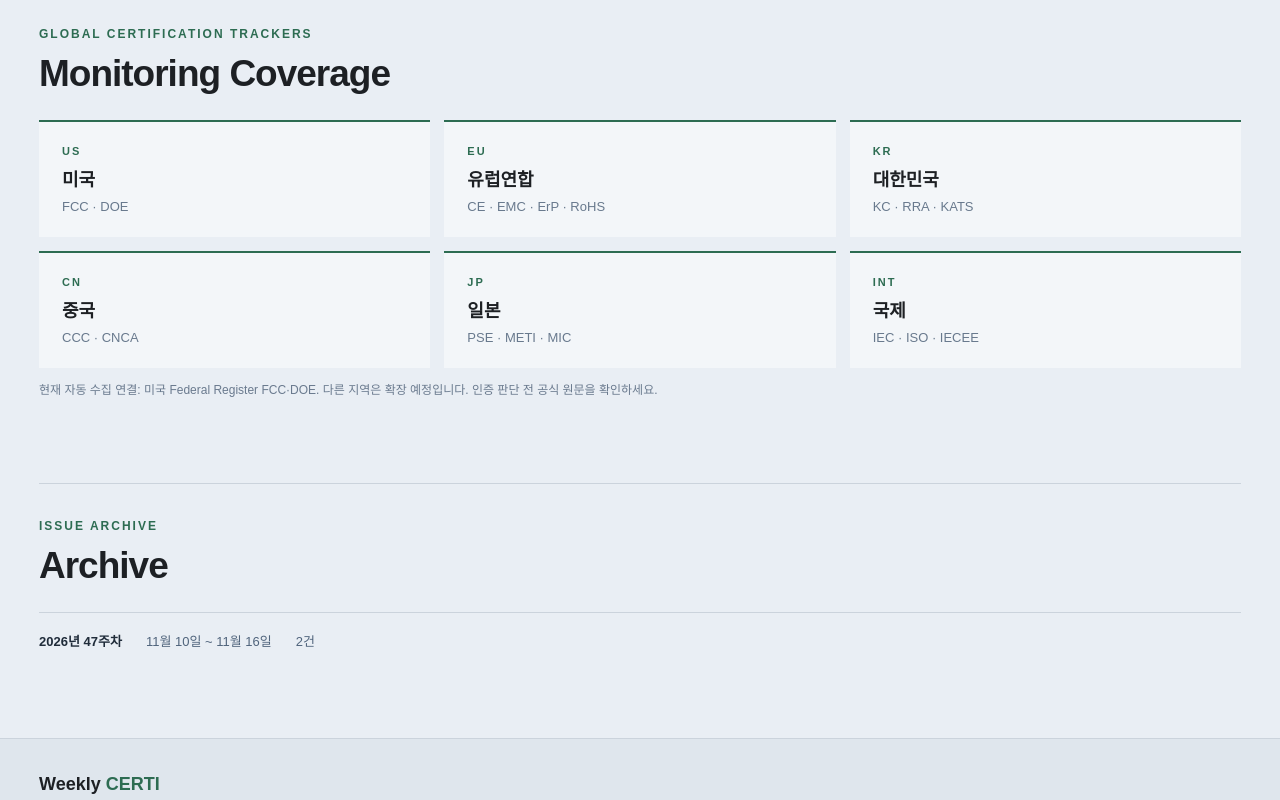
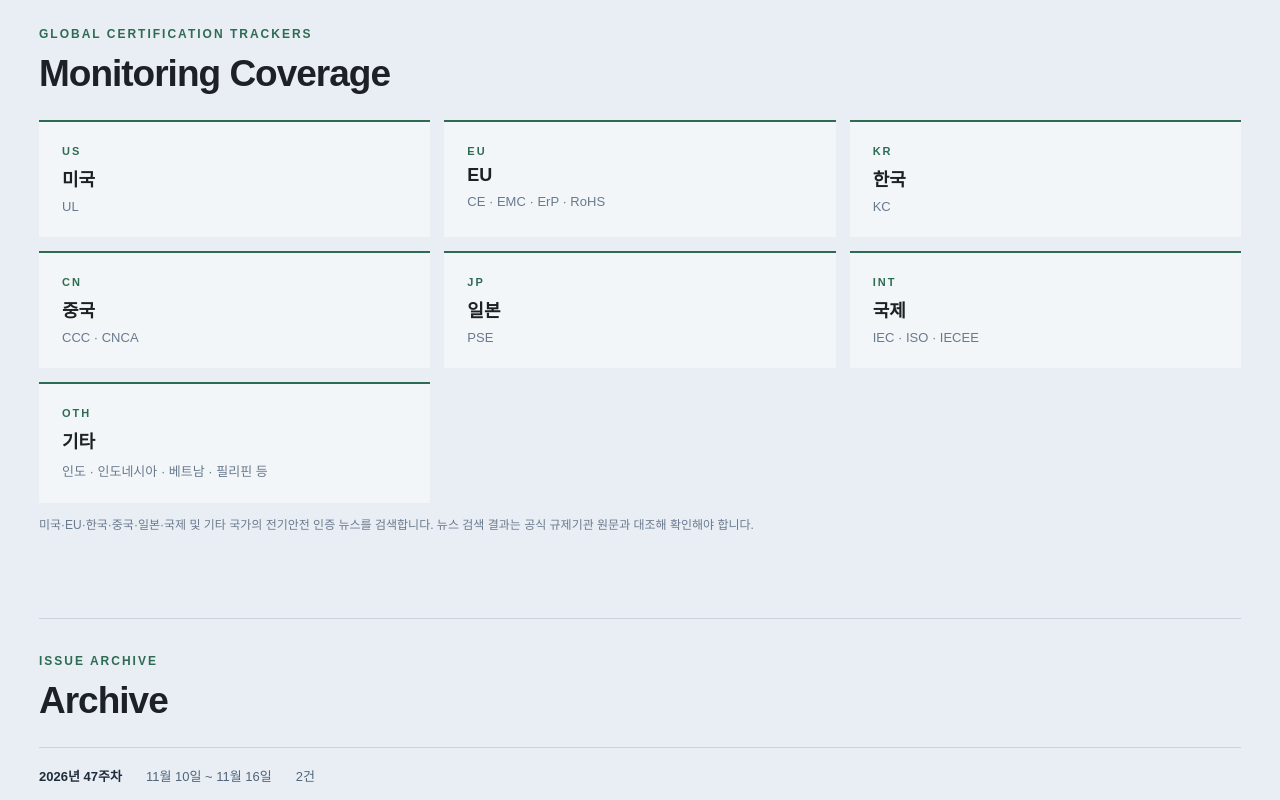
Before and after one commit to Hyanggon-Web/HUROM_Certi, a Next.js app: page / in a window 1280 px wide. Shown: the part 1780-2580 px from the top of the page. Built offline with nearby package versions, Linux system fonts and the light colour scheme.

Commit message:
feat: align dashboard trackers and filters with requested certification scope

```diff
--- a/app/dashboard.tsx
+++ b/app/dashboard.tsx
@@ -7,7 +7,7 @@ function issueInfo(raw:string){const published=raw&&!Number.isNaN(Date.parse(raw
 export default function Dashboard({data}:{data:Feed}){
  const [query,setQuery]=useState("");const [region,setRegion]=useState("전체");const [offset,setOffset]=useState(0);
  const items=Array.isArray(data.items)?data.items:[];const issue=issueInfo(data.generatedAt);
- const regions=["전체",...Array.from(new Set(items.map(i=>i.region)))];
+ const regions=["전체","미국","EU","한국","중국","일본","국제","기타"];
  const results=useMemo(()=>items.filter(i=>(region==="전체"||i.region===region)&&[i.title,i.summary,i.titleKo||"",i.summaryKo||"",i.region,i.category,i.source].join(" ").toLocaleLowerCase().includes(query.toLocaleLowerCase())),[items,query,region]);
  const featured=results.slice(offset,offset+3);const count=results.length;const dates=formatDate(issue.start)+" ~ "+formatDate(issue.end);
  const reset=()=>setOffset(0);
@@ -19,7 +19,7 @@ export default function Dashboard({data}:{data:Feed}){
  <section className="headline-section" id="headlines"><div className="section-head"><h1>Headline</h1><div className="carousel-controls"><button type="button" onClick={()=>setOffset(Math.max(0,offset-1))} disabled={offset===0} aria-label="이전 기사">←</button><button type="button" onClick={()=>setOffset(Math.min(Math.max(0,count-3),offset+1))} disabled={offset>=Math.max(0,count-3)} aria-label="다음 기사">→</button></div></div>
  {featured.length?<div className="headline-grid">{featured.map((i,n)=><a className="headline-card" key={i.id} href={i.url} target="_blank" rel="noopener noreferrer"><div className={"card-visual visual-"+(n%3)}><div className="visual-icon" aria-hidden="true">{i.category.includes("에너지")?"◉":i.category.includes("무선")?"⌁":"▣"}</div><div className="visual-label">{i.region} / CERTIFICATION</div><div className="visual-title">{i.category}</div><div className="visual-bottom">REGULATORY INTELLIGENCE</div></div><div className="card-info"><div className="card-tags"><span>{i.region}</span><span>{i.category}</span><span>OFFICIAL UPDATE</span></div><h2>{i.titleKo||i.title}</h2><p>{i.summaryKo||i.summary||"공식 발표 원문에서 세부 내용을 확인하세요."}</p><div className="card-link">원문 확인 ↗</div></div></a>)}</div>:<div className="empty-panel"><div className="empty-icon">◎</div><strong>{query||region!=="전체"?"검색 결과가 없습니다.":"아직 게시된 기사가 없습니다."}</strong><p>{query||region!=="전체"?"검색어나 필터를 변경해 주세요.":"GitHub Actions의 주간 수집이 완료되면 이곳에 최신 뉴스가 표시됩니다."}</p></div>}</section>
  <section className="updates-section" id="updates"><div className="eyebrow">REGULATORY SIGNALS</div><div className="section-head updates-heading"><h2>All Updates <span>{count}</span></h2><label className="region-control">국가 / 지역 <select value={region} onChange={e=>{setRegion(e.target.value);reset()}}>{regions.map(r=><option key={r}>{r}</option>)}</select></label></div><div className="updates-list">{results.length?results.map((i,n)=><article className="update-row" id={"news-"+i.id} key={i.id}><span className="update-index">{String(n+1).padStart(2,"0")}</span><div className="update-copy"><div className="update-tags">{i.region} / {i.category} / {i.date}</div><h3><a href={i.url} target="_blank" rel="noopener noreferrer">{i.titleKo||i.title}</a></h3><p>{i.summaryKo||i.summary}</p><small>{i.source}</small></div><a className="external-link" href={i.url} target="_blank" rel="noopener noreferrer" aria-label="공식 원문 열기">↗</a></article>):<div className="updates-empty">표시할 규제 동향이 없습니다.</div>}</div></section>
- <section className="tracker-section" id="trackers"><div className="eyebrow">GLOBAL CERTIFICATION TRACKERS</div><h2>Monitoring Coverage</h2><div className="tracker-grid">{[["US","미국","FCC · DOE"],["EU","유럽연합","CE · EMC · ErP · RoHS"],["KR","대한민국","KC · RRA · KATS"],["CN","중국","CCC · CNCA"],["JP","일본","PSE · METI · MIC"],["INT","국제","IEC · ISO · IECEE"]].map(([code,country,standards])=><div className="tracker" key={code}><small>{code}</small><strong>{country}</strong><span>{standards}</span></div>)}</div><p className="footnote">현재 자동 수집 연결: 미국 Federal Register FCC·DOE. 다른 지역은 확장 예정입니다. 인증 판단 전 공식 원문을 확인하세요.</p></section>
+ <section className="tracker-section" id="trackers"><div className="eyebrow">GLOBAL CERTIFICATION TRACKERS</div><h2>Monitoring Coverage</h2><div className="tracker-grid">{[["US","미국","UL"],["EU","EU","CE · EMC · ErP · RoHS"],["KR","한국","KC"],["CN","중국","CCC · CNCA"],["JP","일본","PSE"],["INT","국제","IEC · ISO · IECEE"],["OTH","기타","인도 · 인도네시아 · 베트남 · 필리핀 등"]].map(([code,country,standards])=><div className="tracker" key={code}><small>{code}</small><strong>{country}</strong><span>{standards}</span></div>)}</div><p className="footnote">미국·EU·한국·중국·일본·국제 및 기타 국가의 전기안전 인증 뉴스를 검색합니다. 뉴스 검색 결과는 공식 규제기관 원문과 대조해 확인해야 합니다.</p></section>
  <section className="archive-section" id="archive"><div className="eyebrow">ISSUE ARCHIVE</div><h2>Archive</h2><div className="archive-entry"><strong>{issue.year}년 {issue.week}주차</strong><span>{dates}</span><span>{items.length}건</span></div></section>
  </main><footer id="about"><div className="footer-content"><strong>Weekly <span>CERTI</span></strong><p>Global Certification & Regulatory Intelligence · Electrical & Home Appliances</p><small>본 서비스는 정보 제공 목적이며 법적 해석 또는 인증 판정을 대체하지 않습니다.</small></div></footer></div>;
 }
```
